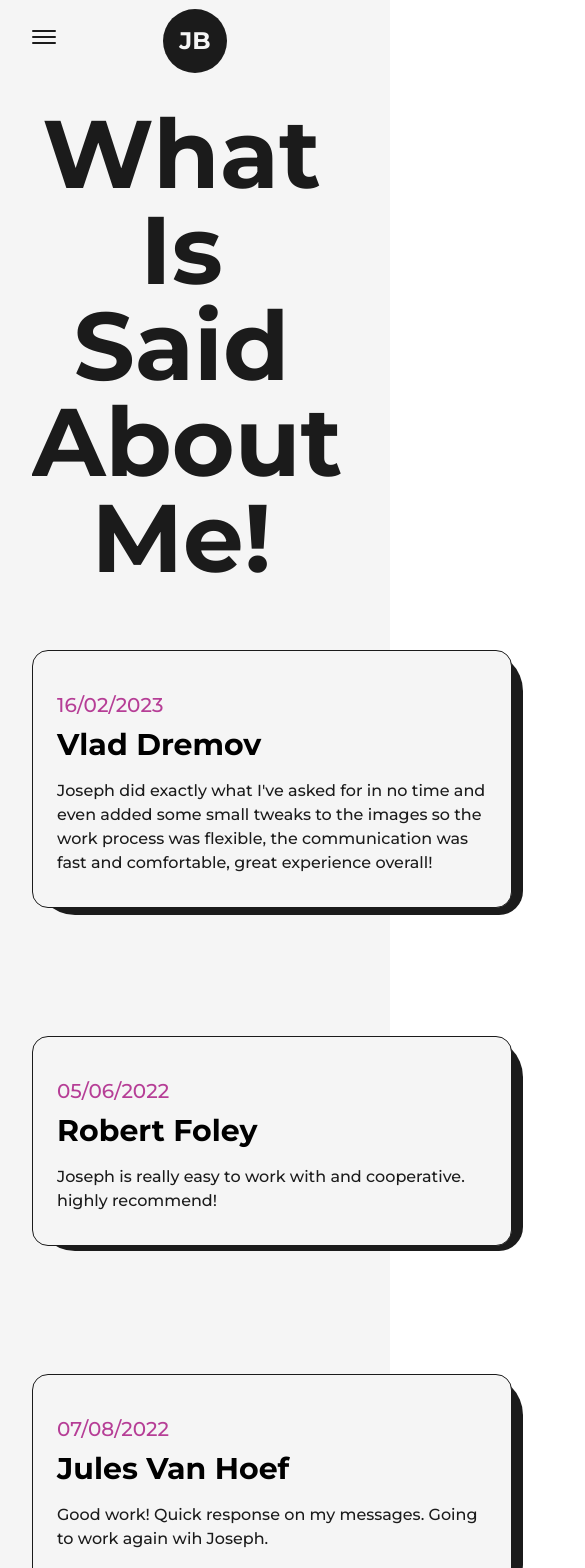
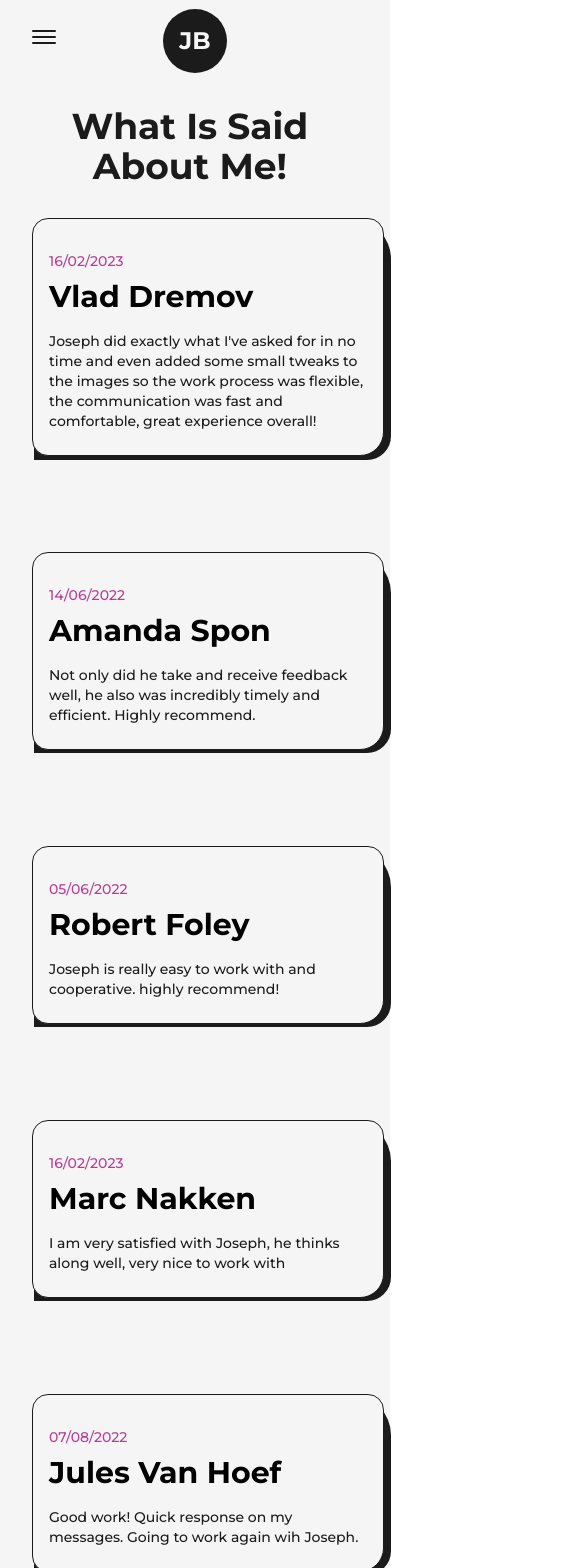
Before and after one commit to JoJoDevAdventure/Joseign, a Next.js app: page /testimonials in a window 390 px wide. Shown: the top 1568 px of the page, 585 px wide, since content can reach past the window. Built offline with nearby package versions, Linux system fonts and the light colour scheme.

Commit message:
responsive testimonials

```diff
--- a/src/pages/testimonials.js
+++ b/src/pages/testimonials.js
@@ -4,22 +4,24 @@ import TransitionEffect from "@/components/TransitionEffect";
 import Head from "next/head";
 const Testimonial = ({ type, title, summary, link }) => {
   return (
-        <article className="w-full flex flex-col items-center justify-center rounded-2xl border border-solid border-dark dark:border-light bg-light dark:bg-dark p-6 relative">
-        <div className="absolute top-0 -right-3 -z-10 w-[102%] h-[103%] rounded-[2.5rem] bg-dark rounded-br-3xl dark:hover:bg-light" />
-        <div className="w-full flex flex-col items-start justify-between mt-4">
-        <span className="text-primary font-medium text-xl">{type}</span>
-          <btn
-            href={link}
-            target="_blank"
-          >
-            <h2 className="my-2 w-full text-left text-3xl font-bold dark:text-light">{title}</h2>
+    <article className="w-full flex flex-col items-center justify-center rounded-2xl border border-solid border-dark dark:border-light bg-light dark:bg-dark p-6 relative lg:flex-col lg:p-8 xs:rounded-2xl xs:rounded-br-3xl xs:p-4 rounded-bl-none">
+      <div className="absolute top-0 -right-3 -z-10 w-[102%] h-[103%] rounded-[2.5rem] bg-dark rounded-br-3xl dark:hover:bg-light sm:-right-2 sm:h-[102%] sm:w-ful sm:rounded-[1,5rem] rounded-bl-none" />
+      <div className="w-full flex flex-col items-start justify-between mt-4 rounded-bl-none">
+        <span className="text-primary font-medium text-xl sm:text-sm">
+          {type}
+        </span>
+        <btn href={link} target="_blank">
+          <h2 className="my-2 w-full text-left text-3xl font-bold dark:text-light">
+            {title}
+          </h2>
         </btn>
-          <p className="my-2 font-medium text-dark dark:text-light">{summary}</p>
+        <p className="my-2 font-medium text-dark dark:text-light sm:text-sm">
+          {summary}
+        </p>
       </div>
     </article>
   );
 };
-
 
 const testimonials = () => {
   return (
@@ -33,11 +35,11 @@ const testimonials = () => {
         <Layout>
           <AnimatedText
             text="What is said about me!"
-            className="mb-16"
+            className="mb-16 lg:!text-7xl sm:mb-8 sm:!text-6xl xs:!text-4xl"
           />
 
-<div className="grid grid-cols-12 gap-24 gap-y-32">
-            <div className="col-span-6">
+          <div className="grid grid-cols-12 gap-24 gap-y-32 xl:gap-x-16 lg:gap-x-8 md:gap-y-24 sm::gap-y-0">
+            <div className="col-span-6 sm:col-span-12 rounded-bl-none">
               <Testimonial
                 title="Vlad Dremov"
                 summary="Joseph did exactly what I've asked for in no time and even added some small tweaks to the images so the work process was flexible, the communication was fast and comfortable, great experience overall!"
@@ -45,7 +47,7 @@ const testimonials = () => {
                 type="16/02/2023"
               />
             </div>
-            <div className="col-span-6">
+            <div className="col-span-6 sm:col-span-12">
               <Testimonial
                 title="Amanda Spon"
                 summary="Not only did he take and receive feedback well, he also was incredibly timely and efficient. Highly recommend."
@@ -53,7 +55,7 @@ const testimonials = () => {
                 type="14/06/2022"
               />
             </div>
-            <div className="col-span-6">
+            <div className="col-span-6 sm:col-span-12">
               <Testimonial
                 title="Robert Foley"
                 summary="Joseph is really easy to work with and cooperative. highly recommend!"
@@ -61,7 +63,7 @@ const testimonials = () => {
                 type="05/06/2022"
               />
             </div>
-            <div className="col-span-6">
+            <div className="col-span-6 sm:col-span-12">
               <Testimonial
                 title="Marc Nakken"
                 summary="I am very satisfied with Joseph, he thinks along well, very nice to work with"
@@ -69,7 +71,7 @@ const testimonials = () => {
                 type="16/02/2023"
               />
             </div>
-              <div className="col-span-6">
+            <div className="col-span-6 sm:col-span-12">
               <Testimonial
                 title="Jules Van Hoef"
                 summary="Good work! Quick response on my messages. Going to work again wih Joseph."
@@ -77,7 +79,7 @@ const testimonials = () => {
                 type="07/08/2022"
               />
             </div>
-              <div className="col-span-6">
+            <div className="col-span-6 sm:col-span-12">
               <Testimonial
                 title="Timothy S."
                 summary="Joseph did great work and he did it fast! Would recommend!"
```
Lines whose indentation alone changed are shown as unchanged.
